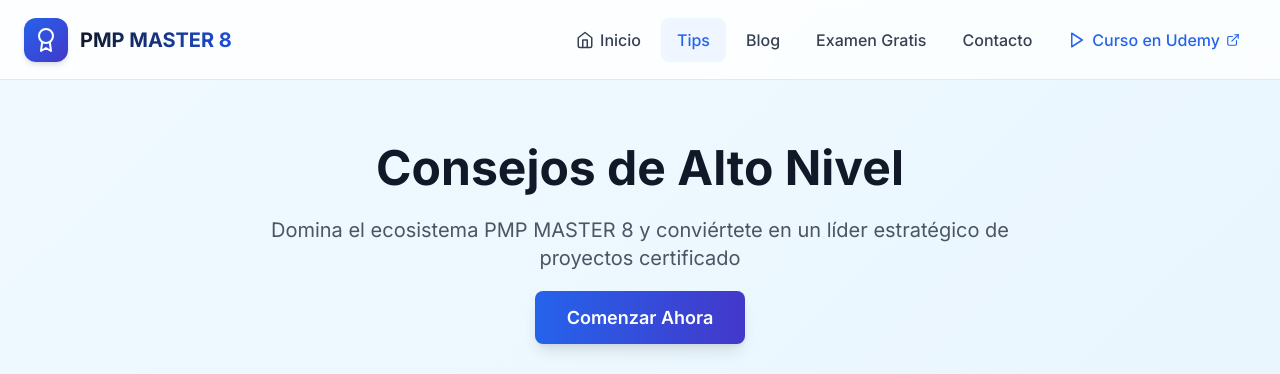
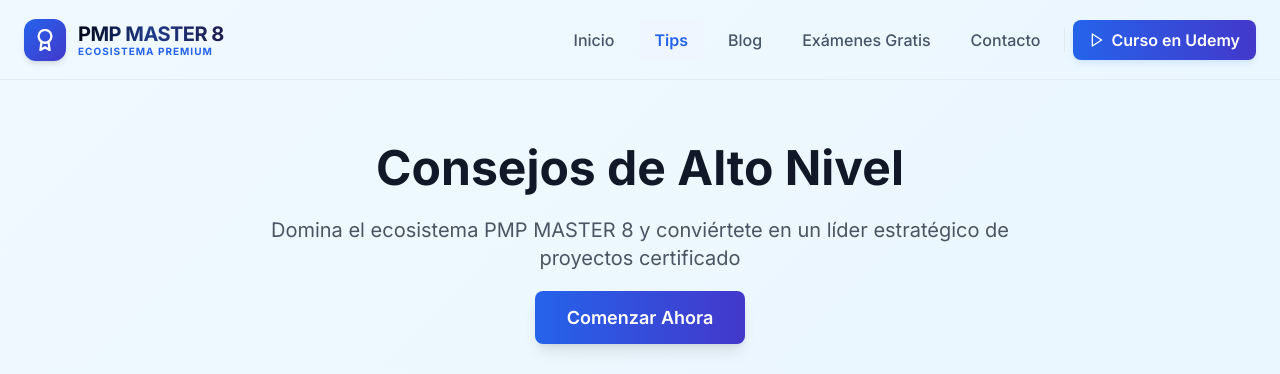
Before and after one commit to pacorder/PMP, a website: page tips.html in a window 1280 px wide. Shown: the top 374 px of the page. Drawn offline with nearby package versions, Linux system fonts and the light colour scheme.

Commit message:
style: update header UI and configure Vercel build
Refine header navigation styles with hover animations and explicit redirects, and update vercel.json to include explicit static build configurations.

```diff
--- a/tips.html
+++ b/tips.html
@@ -56,52 +56,48 @@
 </head>
 <body>
     <!-- Header with Modern, Dynamic Navigation -->
-    <header class="px-4 lg:px-6 h-20 flex items-center border-b border-gray-200 bg-white/80 backdrop-blur-sm sticky top-0 z-50">
+    <header class="px-4 lg:px-6 h-20 flex items-center border-b border-slate-200/80 premium-navbar sticky top-0 z-50 transition-all duration-300">
         <div class="container mx-auto flex justify-between items-center">
             <!-- Logo / Brand -->
-            <div class="flex items-center space-x-3">
-                <div class="bg-gradient-to-br from-blue-600 to-indigo-700 p-2.5 rounded-xl shadow-md">
-                    <svg xmlns="http://www.w3.org/2000/svg" width="24" height="24" viewBox="0 0 24 24" fill="none" stroke="white" stroke-width="2" stroke-linecap="round" stroke-linejoin="round">
+            <div class="flex items-center space-x-3 group cursor-pointer" onclick="window.location.href='index.html'">
+                <div class="bg-gradient-to-br from-blue-600 to-indigo-700 p-2.5 rounded-xl shadow-md group-hover:scale-110 transition-transform duration-300">
+                    <svg xmlns="http://www.w3.org/2000/svg" width="22" height="22" viewBox="0 0 24 24" fill="none" stroke="white" stroke-width="2.5" stroke-linecap="round" stroke-linejoin="round">
                         <circle cx="12" cy="8" r="7"></circle>
                         <polyline points="8.21 13.89 7 23 12 20 17 23 15.79 13.88"></polyline>
                     </svg>
                 </div>
-                <span class="text-xl font-bold bg-gradient-to-r from-gray-900 to-blue-700 bg-clip-text text-transparent">
-                    PMP MASTER 8
-                </span>
+                <div class="flex flex-col">
+                    <span class="text-xl font-extrabold tracking-tight bg-gradient-to-r from-slate-950 via-blue-900 to-indigo-950 bg-clip-text text-transparent">
+                        PMP MASTER 8
+                    </span>
+                    <span class="text-[10px] text-blue-600 font-bold uppercase tracking-widest -mt-1">
+                        Ecosistema Premium
+                    </span>
+                </div>
             </div>
 
             <!-- Navigation Menu -->
-            <nav class="hidden md:flex items-center space-x-1">
-                <a href="index.html" class="px-4 py-2.5 rounded-lg font-medium text-gray-700 hover:text-blue-600 hover:bg-blue-50 transition-all duration-200 flex items-center space-x-1.5">
-                    <svg xmlns="http://www.w3.org/2000/svg" width="18" height="18" viewBox="0 0 24 24" fill="none" stroke="currentColor" stroke-width="2" stroke-linecap="round" stroke-linejoin="round">
-                        <path d="m3 9 9-7 9 7v11a2 2 0 0 1-2 2H5a2 2 0 0 1-2-2z"></path>
-                        <polyline points="9 22 9 12 15 12 15 22"></polyline>
-                    </svg>
-                    <span>Inicio</span>
-                </a>
-                <a href="tips.html" class="px-4 py-2.5 rounded-lg font-medium text-blue-600 bg-blue-50">
-                    Tips
-                </a>
-                <a href="blog.html" class="px-4 py-2.5 rounded-lg font-medium text-gray-700 hover:text-blue-600 hover:bg-blue-50 transition-all duration-200">Blog</a>
-                <a href="pmpexam1.html" class="px-4 py-2.5 rounded-lg font-medium text-gray-700 hover:text-blue-600 hover:bg-blue-50 transition-all duration-200">Examen Gratis</a>
-                <a href="contacto.html" class="px-4 py-2.5 rounded-lg font-medium text-gray-700 hover:text-blue-600 hover:bg-blue-50 transition-all duration-200">Contacto</a>
-                <a href="https://www.udemy.com/course/pmp-exam-prep-mastery-based-on-pmbok-7th-edition/?referralCode=254FB14904B38D95B252" target="_blank" rel="noopener noreferrer" class="px-4 py-2.5 rounded-lg font-medium text-blue-600 hover:text-blue-700 hover:bg-blue-50 transition-all duration-200 flex items-center space-x-1.5 group">
-                    <svg xmlns="http://www.w3.org/2000/svg" width="18" height="18" viewBox="0 0 24 24" fill="none" stroke="currentColor" stroke-width="2" stroke-linecap="round" stroke-linejoin="round" class="group-hover:animate-pulse">
+            <nav class="hidden md:flex items-center space-x-2">
+                <a href="index.html" class="px-4 py-2 rounded-lg font-medium text-slate-600 hover:text-blue-600 hover:bg-slate-100/70 transition-all duration-200">Inicio</a>
+                <a href="tips.html" class="px-4 py-2 rounded-lg font-semibold text-blue-600 bg-blue-50/80 transition-all duration-200 flex items-center space-x-1.5">Tips</a>
+                <a href="blog.html" class="px-4 py-2 rounded-lg font-medium text-slate-600 hover:text-blue-600 hover:bg-slate-100/70 transition-all duration-200">Blog</a>
+                <a href="pmpexam1.html" class="px-4 py-2 rounded-lg font-medium text-slate-600 hover:text-blue-600 hover:bg-slate-100/70 transition-all duration-200">Exámenes Gratis</a>
+                <a href="contacto.html" class="px-4 py-2 rounded-lg font-medium text-slate-600 hover:text-blue-600 hover:bg-slate-100/70 transition-all duration-200">Contacto</a>
+
+                <div class="h-6 w-[1px] bg-slate-200 mx-2"></div>
+
+                <a href="https://www.udemy.com/course/pmp-exam-prep-mastery-based-on-pmbok-7th-edition/?referralCode=254FB14904B38D95B252" target="_blank" rel="noopener noreferrer" class="px-4 py-2 rounded-lg font-semibold text-white bg-gradient-to-r from-blue-600 to-indigo-700 hover:from-blue-700 hover:to-indigo-800 transition-all duration-200 flex items-center space-x-1.5 shadow-md shadow-blue-200/50 group">
+                    <svg xmlns="http://www.w3.org/2000/svg" width="16" height="16" viewBox="0 0 24 24" fill="none" stroke="currentColor" stroke-width="2" stroke-linecap="round" stroke-linejoin="round" class="group-hover:animate-pulse">
                         <polygon points="5 3 19 12 5 21 5 3"></polygon>
                     </svg>
                     <span>Curso en Udemy</span>
-                    <svg xmlns="http://www.w3.org/2000/svg" width="14" height="14" viewBox="0 0 24 24" fill="none" stroke="currentColor" stroke-width="2" stroke-linecap="round" stroke-linejoin="round">
-                        <path d="M18 13v6a2 2 0 0 1-2 2H5a2 2 0 0 1-2-2V8a2 2 0 0 1 2-2h6"></path>
-                        <polyline points="15 3 21 3 21 9"></polyline>
-                        <line x1="10" y1="14" x2="21" y2="3"></line>
-                    </svg>
                 </a>
             </nav>
 
-            <!-- Mobile Menu Button (optional for future expansion) -->
-            <div class="md:hidden">
-                <button class="p-2 rounded-lg text-gray-700 hover:bg-gray-100">
+            <!-- Mobile Menu Button -->
+            <div class="md:hidden flex items-center space-x-2">
+                <a href="contacto.html" class="text-xs bg-blue-50 text-blue-600 px-3 py-1.5 rounded-lg font-semibold border border-blue-100">Contacto</a>
+                <button class="p-2 rounded-lg text-slate-700 hover:bg-slate-100">
                     <svg xmlns="http://www.w3.org/2000/svg" width="24" height="24" viewBox="0 0 24 24" fill="none" stroke="currentColor" stroke-width="2" stroke-linecap="round" stroke-linejoin="round">
                         <line x1="3" y1="12" x2="21" y2="12"></line>
                         <line x1="3" y1="6" x2="21" y2="6"></line>
```
Also changed, not shown: blog.html (+42 -14 lines), contacto.html (+43 -14 lines), vercel.json.
